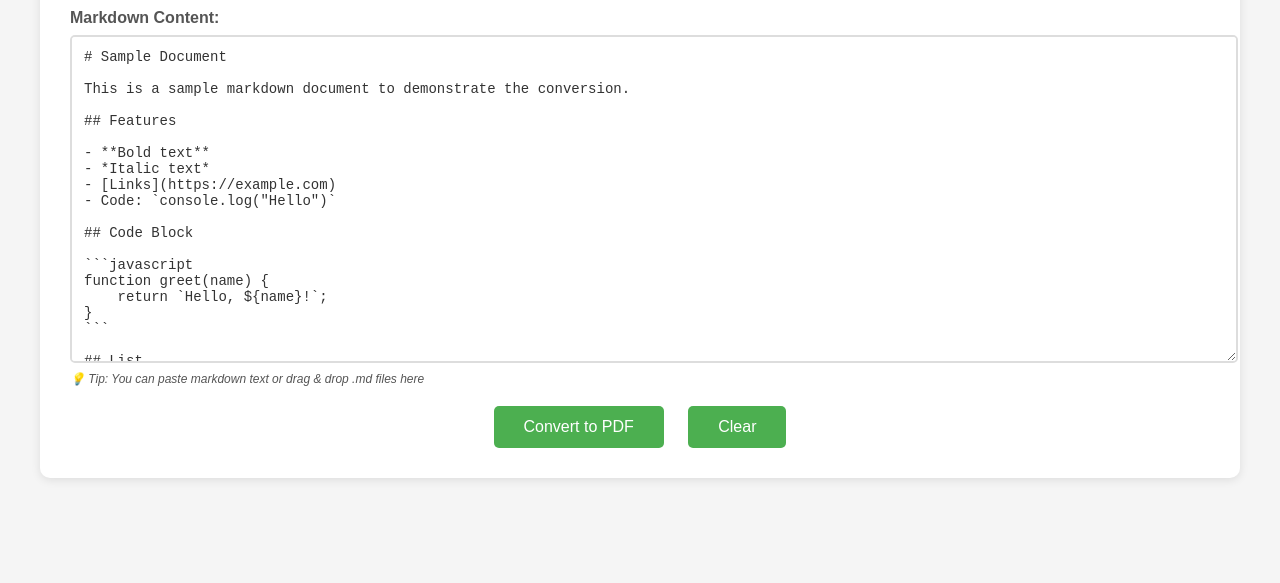
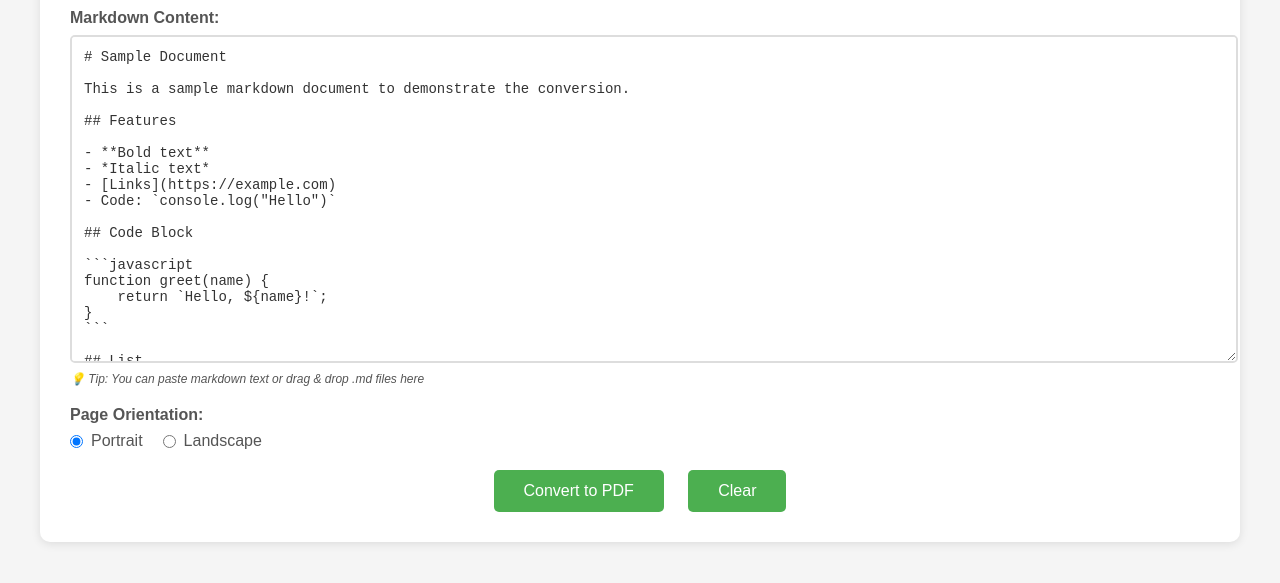
Before and after one commit to mpepping/pandoc-web, a website: page index.html in a window 1280 px wide. Shown: the part 129-712 px from the top of the page. Drawn offline with Linux system fonts and the light colour scheme.

Commit message:
portrait and landscape

```diff
--- a/index.html
+++ b/index.html
@@ -152,6 +152,22 @@
             color: var(--info-color);
             border: 1px solid var(--info-border);
         }
+        .orientation-group {
+            display: flex;
+            gap: 20px;
+            margin-top: 8px;
+        }
+        .radio-label {
+            display: flex;
+            align-items: center;
+            gap: 8px;
+            font-weight: normal;
+            cursor: pointer;
+            margin-bottom: 0;
+        }
+        .radio-label input[type="radio"] {
+            margin: 0;
+        }
     </style>
 </head>
 <body>
@@ -163,6 +179,20 @@
                 <label for="markdown">Markdown Content:</label>
                 <textarea id="markdown" name="markdown" placeholder="Enter your markdown text here or drag and drop a .md file..."></textarea>
                 <div class="upload-hint">💡 Tip: You can paste markdown text or drag & drop .md files here</div>
+            </div>
+
+            <div class="form-group">
+                <label>Page Orientation:</label>
+                <div class="orientation-group">
+                    <label class="radio-label">
+                        <input type="radio" name="orientation" value="portrait" id="portrait" checked>
+                        Portrait
+                    </label>
+                    <label class="radio-label">
+                        <input type="radio" name="orientation" value="landscape" id="landscape">
+                        Landscape
+                    </label>
+                </div>
             </div>
 
             <div class="button-group">
@@ -330,6 +360,8 @@
                 return;
             }
 
+            const orientation = document.querySelector('input[name="orientation"]:checked').value;
+
             convertBtn.disabled = true;
             convertBtn.textContent = 'Converting...';
             showStatus('Converting markdown to PDF...', 'info');
@@ -340,7 +372,7 @@
                     headers: {
                         'Content-Type': 'application/json',
                     },
-                    body: JSON.stringify({ markdown }),
+                    body: JSON.stringify({ markdown, orientation }),
                 });
 
                 if (response.ok) {
--- a/server.js
+++ b/server.js
@@ -16,7 +16,7 @@ app.use(express.json());
 app.use(express.static('.'));
 
 app.post('/convert', async (req, res) => {
-    const { markdown } = req.body;
+    const { markdown, orientation = 'portrait' } = req.body;
 
     if (!markdown) {
         return res.status(400).send('No markdown content provided');
@@ -29,7 +29,8 @@ app.post('/convert', async (req, res) => {
     try {
         fs.writeFileSync(inputFile, markdown);
 
-        const dockerCmd = `docker run --rm -v "${tempDir}:/workspace" -v "${path.join(__dirname, 'assets')}:/assets" ghcr.io/mpepping/pandoc:latest -f markdown -t pdf --pdf-engine=lualatex -V geometry:a4paper --template /assets/eisvogel.tex --number-sections --variable caption-justification=centering -V mainfont="sourcesanspro" -V sansfont="sourcesanspro" -V monofont="sourcecodepro" -V emoji-font="Noto Color Emoji" -o /workspace/${sessionId}.pdf /workspace/${sessionId}.md`;
+        const geometryOption = orientation === 'landscape' ? 'a4paper,landscape' : 'a4paper';
+        const dockerCmd = `docker run --rm -v "${tempDir}:/workspace" -v "${path.join(__dirname, 'assets')}:/assets" ghcr.io/mpepping/pandoc:latest -f markdown -t pdf --pdf-engine=lualatex -V geometry:${geometryOption} --template /assets/eisvogel.tex --number-sections --variable caption-justification=centering -V mainfont="sourcesanspro" -V sansfont="sourcesanspro" -V monofont="sourcecodepro" -V emoji-font="Noto Color Emoji" -o /workspace/${sessionId}.pdf /workspace/${sessionId}.md`;
 
         exec(dockerCmd, (error, stdout, stderr) => {
             if (error) {
```
